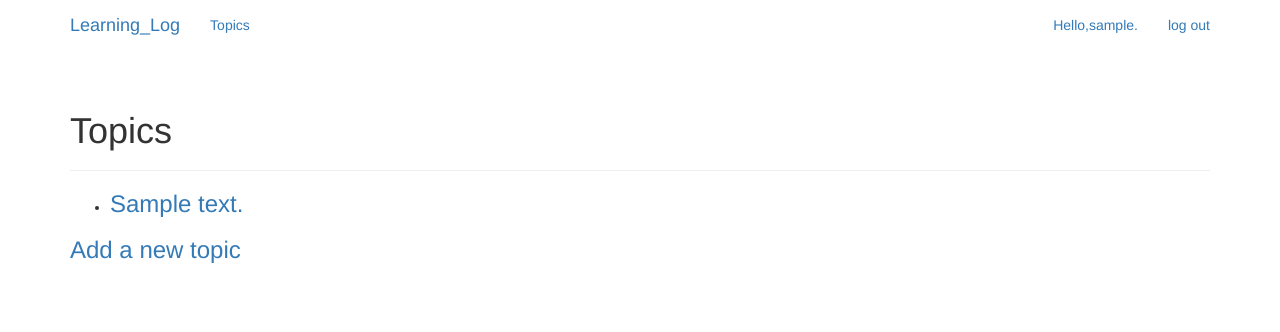
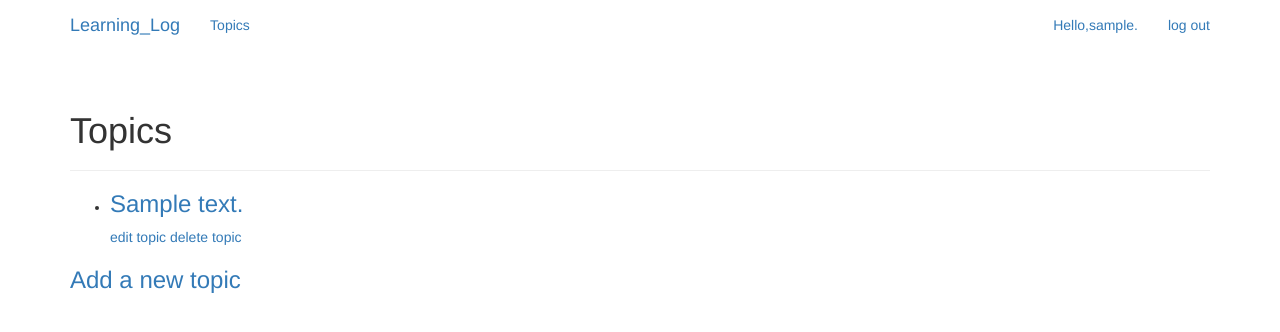
Before and after one commit to MaYatao/Learning-log, a Django app: page /topics/ in a window 1280 px wide. Shown: the top 332 px of the page. Run offline with Django 3.2, Linux system fonts and the light colour scheme; a user stored in the database is signed in; tables that the repository leaves empty hold one stand-in row (values such as "Sample post"); some libraries are stand-ins or nearby versions.

Commit message:
添加删除功能

```diff
--- a/learning_logs/templates/learning_logs/topic.html
+++ b/learning_logs/templates/learning_logs/topic.html
@@ -20,6 +20,7 @@
 
 
        <small><a href="{% url 'learning_logs:edit_entry' entry.id %}">edit  entry</a></small>
+       <small><a href="{% url 'learning_logs:delete_entry' entry.id %}">delete  entry</a></small>
     </h3>
        </div>
        <div class="panel-body">
--- a/learning_logs/templates/learning_logs/topics.html
+++ b/learning_logs/templates/learning_logs/topics.html
@@ -13,6 +13,11 @@
    <li>
        <h3><a href="{% url 'learning_logs:topic' topic.id %} ">{{topic}}</a>
         </h3>
+        <p>
+         <a href="{% url 'learning_logs:edit_topic' topic.id %}">edit topic</a>
+         <a href="{% url 'learning_logs:delete_topic'  topic.id %}">delete  topic</a>
+    </p>
+</li>
 {% empty %}
 　　　　　　　<li>No  topics have been yet. </li>
 {% endfor %}
--- a/learning_logs/urls.py
+++ b/learning_logs/urls.py
@@ -2,25 +2,52 @@
 
 from django.conf.urls  import url
 from . import  views
+from django.urls import path
 
 urlpatterns = [
+
+    # Home page.
+    path('', views.index, name='index'),
+    # Show all topics.
+    path('topics/', views.topics, name='topics'),
+    # Detail page for a single topic.
+    path('topics/<int:topic_id>/', views.topic, name='topic'),
+     # Page for adding a new topic.
+    path('new_topic/', views.new_topic, name='new_topic'),
+    # Page for adding a new entry.
+    path('new_entry/<int:topic_id>/', views.new_entry, name='new_entry'),
+     # Page for editing an entry.
+    path('edit_entry/<int:entry_id>/', views.edit_entry, name='edit_entry'),
+    #编辑主题
+    path('edit_topic/<int:topic_id>/', views.edit_topic, name='edit_topic'),
+    #删除条目
+    path('delete_entry/<int:entry_id>/', views.delete_entry, name='delete_entry'),
+    #删除主题
+    path('delete_topic/<int:topic_id>/', views.delete_topic, name='delete_topic'),
+
+
+
+
+    #url(r'^edit_topic/(?P<topic>\d+)$',views.edit_topic,name='edit_topic'),
+
+
     #主页
-    url(r'^$',views.index,name='index'),
+    #url(r'^$',views.index,name='index'),
 
     #显示所有主题
-    url(r'^topics/$',views.topics,name='topics'),
+    #url(r'^topics/$',views.topics,name='topics'),
 
     #特定主题的详细页面
-    url(r'^topics/(?P<topic_id>\d+)$',views.topic,name='topic'),
+    #url(r'^topics/(?P<topic_id>\d+)$',views.topic,name='topic'),
 
     #用于添加新主题的网页
-    url(r'^new_topic/$',views.new_topic,name='new_topic'),
+    #url(r'^new_topic/$',views.new_topic,name='new_topic'),
 
      #用于添加新条目的页面
-    url(r'^new_entry/(?P<topic_id>\d+)$',views.new_entry,name='new_entry'),
+    #url(r'^new_entry/(?P<topic_id>\d+)$',views.new_entry,name='new_entry'),
 
     #用于编辑条目的页面
-    url(r'^edit_entry/(?P<entry_id>\d+)$',views.edit_entry,name='edit_entry'),
+    #url(r'^edit_entry/(?P<entry_id>\d+)$',views.edit_entry,name='edit_entry'),
 
 ]
 
--- a/learning_logs/views.py
+++ b/learning_logs/views.py
@@ -88,3 +88,46 @@ def edit_entry(request,entry_id):
 
     context={'entry':entry,'topic':topic,'form':form}
     return render(request,'learning_logs/edit_entry.html',context)
+
+@login_required
+def edit_topic(request,topic_id):
+    """编辑既有主题"""
+    topic=Topic.objects.get(id=topic_id)
+
+
+    if topic.owner!=request.user:
+        raise  Http404
+
+    if  request.method !='POST':
+        #初次请求，使用当前条目填充表单
+        form=TopicForm(instance=topic)
+    else:
+        #POST提交的数据，对数据进行处理
+        form=TopicForm(instance=topic,data=request.POST)
+        if  form.is_valid():
+            form.save()
+            return  HttpResponseRedirect(reverse('learning_logs:topic',args=[topic.id]))
+
+    context={'topic':topic,'form':form}
+    return render(request,'learning_logs/edit_topic.html',context)
+
+@login_required
+def delete_entry(request,entry_id):
+    """删除既有条目"""
+    entry=Entry.objects.get(id=entry_id)
+    topic=entry.topic
+    entry.delete()
+    if topic.owner!=request.user:
+        raise  Http404
+    entries=topic.entry_set.order_by('date_added')
+    context={'topic':topic,'entries':entries}
+    return render(request,'learning_logs/topic.html',context)
+
+@login_required
+def delete_topic(request,topic_id):
+    """删除既有主题"""
+    topic=Topic.objects.get(id=topic_id)
+    topic.delete()
+    topics=Topic.objects.filter(owner=request.user).order_by('date_added')
+    context={'topics':topics}
+    return   render(request,'learning_logs/topics.html',context)
```
Also changed, not shown: learning_logs/templates/learning_logs/edit_topic.html (added, +14 -0 lines), README.md.
